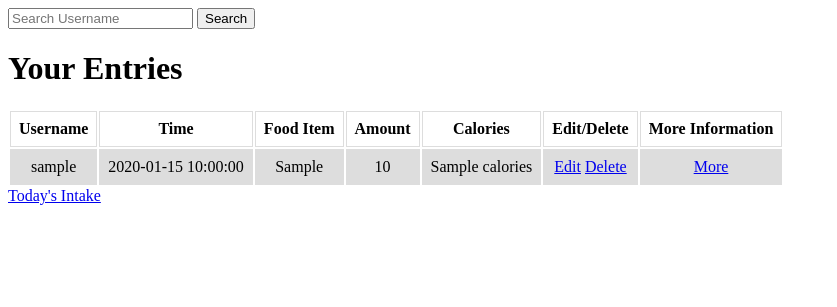
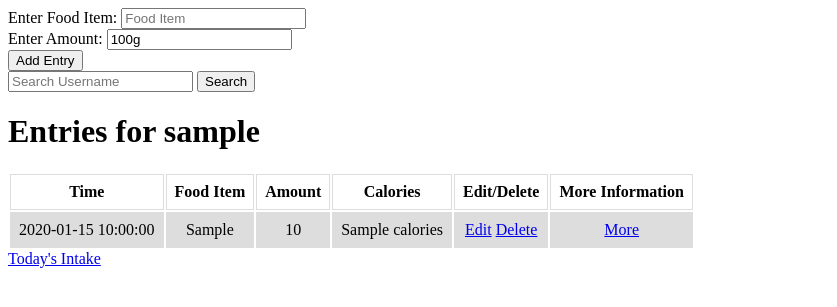
Before and after one commit to Bennyc0/term2-final-project, a Flask app: template templates/home.html in a window 1280 px wide. Shown: the top 307 px of the page, without its empty margins (0-837 px from the left). Run offline with Flask 3, Linux system fonts and the light colour scheme; the template is opened without the code that fills it: most values are stand-ins (such as "Sample title", 1, 10 or a date in 2020).

Commit message:
login/signup works, getting data for user works

```diff
--- a/app.py
+++ b/app.py
@@ -4,20 +4,24 @@ from datetime import datetime
 import db_functions as dbf
 
 app = Flask(__name__)
+logged_in_username = ""
 
 @app.route('/')
 def index():
-    return render_template('log-in.html')
+    return render_template('login.html')
+
 
 @app.route('/login', methods=['POST'])
-def log_in():
+def login():
+    global logged_in_username
+
     email = request.form['email']
     password = request.form['password']
 
-    if dbf.validate_user(email, password):
-        username = dbf.get_username(email)
+    logged_in_username = dbf.validate_user(email, password)
 
-        return render_template('home.html', username=username)
+    if logged_in_username != "":
+        return redirect(url_for('home'))
 
     else:
         return redirect(url_for('index'))
@@ -28,7 +32,7 @@ def sign_up():
     return render_template('sign-up.html')
 
 
-@app.route('/store-user', methods=['POST'])
+@app.route('/store-user', methods=['GET', 'POST'])
 def store_user():
     username = request.form['username']
     email = request.form['email']
@@ -41,6 +45,8 @@ def store_user():
 
 @app.route('/home', methods=['GET', 'POST'])
 def home():
+    global logged_in_username
+
     try:
         current_datetime = datetime.now()
 
@@ -49,32 +55,39 @@ def home():
         amount = request.form['amount']
         calories = get_calories(food_item, amount)
 
-        dbf.store_information(username, time, food_item, amount, calories)
+        dbf.store_information(logged_in_username, time, food_item, amount, calories)
 
     except:
         pass
 
-    if request.method == 'POST':
-        user_information = dbf.get_user_information(username)
+    if logged_in_username == "":
+        return redirect(url_for('index'))
 
-        return render_template('home.html', username=username, user_information=user_information)
+    elif request.method == 'POST' or request.method == 'GET':
+        user_information = dbf.get_user_information(logged_in_username)
+
+        return render_template('home.html', logged_in_username=logged_in_username, user_information=user_information)
 
     else:
-        return redirect(url_for('index'))
+        return render_template('home.html', logged_in_username=logged_in_username)
 
 
-@app.route('/todays-intake/<username>', methods=['POST'])
-def todays_intake(username):
+@app.route('/todays-intake', methods=['GET', 'POST'])
+def todays_intake():
     current_datetime = datetime.now()
     date = current_datetime.strftime("%m/%d/%Y")
 
-    user_information = dbf.get_date_information(username, date)
+    user_information = dbf.get_date_information(logged_in_username, date)
     todays_calories = 0
 
     for instance in user_information:
         todays_calories += float(instance['calories'])
 
-    return render_template('todays-intake.html', user_information=user_information, todays_calories=todays_calories)
+    if logged_in_username != "":
+        return render_template('todays-intake.html', user_information=user_information, todays_calories=todays_calories)
+
+    else:
+        return redirect(url_for('index'))
 
 
 
@@ -83,14 +96,22 @@ def more_information(rowid):
     row_information = dbf.get_row_information(rowid)
     extra_information = dbf.get_more_info(row_information['food_item'], row_information['amount'])
 
-    return render_template('more-information.html', extra_information=extra_information)
+    if logged_in_username != "":
+        return render_template('more-information.html', extra_information=extra_information)
+
+    else:
+        return redirect(url_for('index'))
 
 
 @app.route('/edit/<rowid>')
 def edit(rowid):
     row_information = dbf.get_row_information(rowid)
 
-    return render_template('edit.html', row_information=row_information)
+    if logged_in_username != "":
+        return render_template('edit.html', row_information=row_information)
+
+    else:
+        return redirect(url_for('index'))
 
 
 @app.route('/process-edit/<rowid>', methods=['POST'])
@@ -102,14 +123,14 @@ def process_edit(rowid):
 
     dbf.edit_information(food_item, amount, calories, rowid)
 
-    return redirect(url_for('index'))
+    return redirect(url_for('home'))
 
 
 @app.route('/delete/<rowid>')
 def delete(rowid):
     dbf.delete_information(rowid)
 
-    return redirect(url_for('index'))
+    return redirect(url_for('home'))
 
 
 if __name__== '__main__':
--- a/db_functions.py
+++ b/db_functions.py
@@ -8,7 +8,9 @@ def validate_user(email, password):
     cursor = connect.cursor()
 
     result = cursor.execute('SELECT * FROM userbase WHERE email = ? AND password = ?', (email, password))
-    information = {}
+    information = {
+        "username": ""
+    }
 
     for item in result:
         information = {
@@ -19,7 +21,7 @@ def validate_user(email, password):
 
     connect.close()
 
-    return information
+    return information['username']
 
 
 # User Sign Up
@@ -29,20 +31,20 @@ def sign_up_user(username, email, password):
 
     cursor.execute('INSERT INTO userbase(username, email, password) VALUES (?, ?, ?)', (username, email, password))
 
-    connect.commit
+    connect.commit()
     connect.close()
 
 
-# Get Username
-def get_username(email):
-    connect = sqlite3.connect(database_link)
-    cursor = connect.cursor()
+# # Get Username
+# def get_username(email, password):
+#     connect = sqlite3.connect(database_link)
+#     cursor = connect.cursor()
 
-    result = cursor.execute('SELECT username FROM userbase WHERE email = ?', (email))
+#     result = cursor.execute('SELECT username FROM userbase WHERE email = ? AND password = ?', (email, password,))
 
-    connect.close()
+#     connect.close()
 
-    return result
+#     return result
 
 
 # Store/Add Information
--- a/templates/home.html
+++ b/templates/home.html
@@ -10,14 +10,29 @@
 
 <body>
     <form action="/home" method="POST">
+        <div>
+            <div>
+                <label for="food_item">Enter Food Item:</label>
+                <input type="text" id="food_item" name="food_item" placeholder="Food Item">
+            </div>
+
+            <div>
+                <label for="amount">Enter Amount:</label>
+                <input type="text" id="amount" name="amount" value="100g">
+            </div>
+
+            <input type="submit" value="Add Entry">
+        </div>
+    </form>
+
+    <form action="/home" method="POST">
         <input type="test" name="search_username" placeholder="Search Username">
         <input type="submit" value="Search">
     </form>
 
-    <h1>Your Entries</h1>
+    <h1>Entries for {{ logged_in_username }}</h1>
     <table>
         <tr>
-          <th>Username</th>
           <th>Time</th>
           <th>Food Item</th>
           <th>Amount</th>
@@ -27,7 +42,6 @@
         </tr>
         {% for instance in user_information %}
             <tr>
-                <td>{{ instance["username"] }}</td>
                 <td>{{ instance["time"] }}</td>
                 <td>{{ instance["food_item"] }}</td>
                 <td>{{ instance["amount"] }}</td>
@@ -45,6 +59,6 @@
         {% endfor %}
       </table>
 
-      <a href="{{ '/todays-intake/%s' %username }}">Today's Intake</a>
+      <a href="/todays-intake">Today's Intake</a>
 </body>
 </html>
--- a/templates/sign-up.html
+++ b/templates/sign-up.html
@@ -20,6 +20,6 @@
             <button class="submit-btn" type="submit">Sign Up</button>
         </form>
 
-        <p>Already have an account? </p><a href="/log-in">Log In</a>
+        <p>Already have an account? </p><a href="/">Log In</a>
     </div>
 </body>
--- a/templates/todays-intake.html
+++ b/templates/todays-intake.html
@@ -12,7 +12,6 @@
     <h1>Today's Entries</h1>
     <table>
         <tr>
-          <th>Username</th>
           <th>Time</th>
           <th>Food Item</th>
           <th>Amount</th>
@@ -22,7 +21,6 @@
         </tr>
         {% for instance in user_information %}
             <tr>
-                <td>{{ instance["username"] }}</td>
                 <td>{{ instance["time"] }}</td>
                 <td>{{ instance["food_item"] }}</td>
                 <td>{{ instance["amount"] }}</td>
```
Also changed, not shown: templates/index.html (deleted, +0 -39 lines), static/data/database.db, templates/login.html (renamed from templates/log-in.html).
